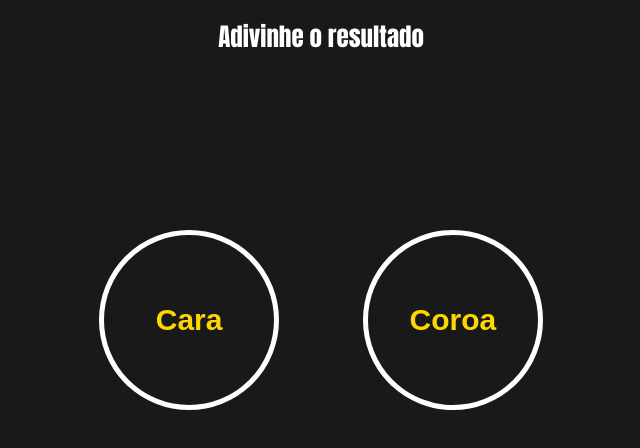
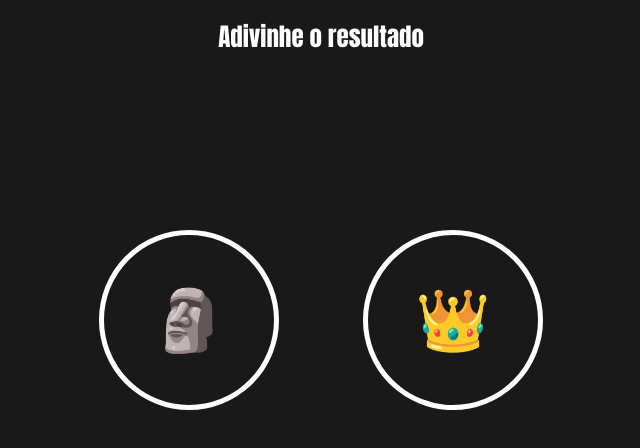
Before and after one commit to Lucasvillas/Estudos-JavaScript, a plain HTML site: page cara_coroa-2.0.html in a window 1280 px wide. Shown: the part 122-570 px from the top of the page, without its empty margins (319-959 px from the left). Drawn offline with Linux system fonts and the light colour scheme.

Commit message:
icones agora estão de forma mais interativa

```diff
--- a/cara_coroa-2.0.html
+++ b/cara_coroa-2.0.html
@@ -4,6 +4,7 @@
     <meta charset="UTF-8">
     <meta name="viewport" content="width=device-width, initial-scale=1.0">
     <title>Cara ou Coroa</title>
+    <!-- Tag para utilizar o CSS -->
     <style>
         body {
             background-color: rgb(25, 25, 25);
@@ -27,13 +28,13 @@
             border: 5px solid white;
             border-radius: 90px;
             color: gold;
-            font-size: 30px;
+            font-size: 60px;
             font-weight: bold;
             margin-right: 40px;
             margin-left: 40px;
             margin-top: 150px;
             margin-bottom: 100px;
-            transition: height 0.7s, width 0.7s, border-radius 0.7s, border 0.7s, margin-left 0.7s, margin-right 0.7s, margin-top 0.7s, margin-bottom 0.7s;
+            transition: height 0.7s, width 0.7s, border-radius 0.7s, border 0.7s, margin-left 0.7s, margin-right 0.7s, margin-top 0.7s, margin-bottom 0.7s, font-size 0.7s;
         }
 
         button:hover {
@@ -41,6 +42,7 @@
             width: 240px;
             border-radius: 120px;
             border: 3px solid white;
+            font-size: 100px;
             margin-left: 10px;
             margin-right: 10px;
             margin-top: 90px;
@@ -54,10 +56,11 @@
     </style>
 </head>
 <body>
+    <!--  -->
     <p class="titulo">Jogo de Cara ou Coroa!</p>
     <p class="pedido">Adivinhe o resultado</p>
-    <button onclick="jogar('Cara')">Cara</button>
-    <button onclick="jogar('Coroa')">Coroa</button>
+    <button onclick="jogar('Cara')">🗿</button>
+    <button onclick="jogar('Coroa')">👑</button>
     <p id="statusDoJogo"></p>
     <p id="resultados"></p>
 
```
